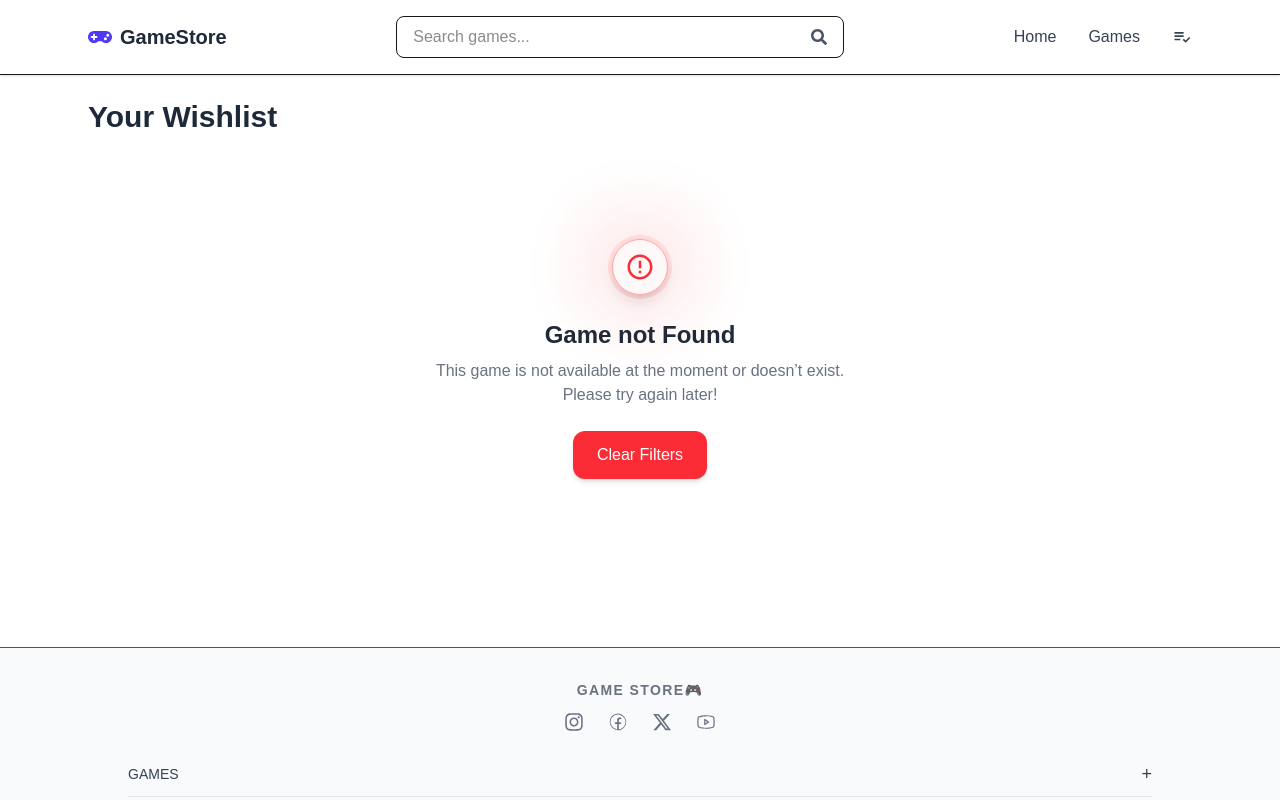
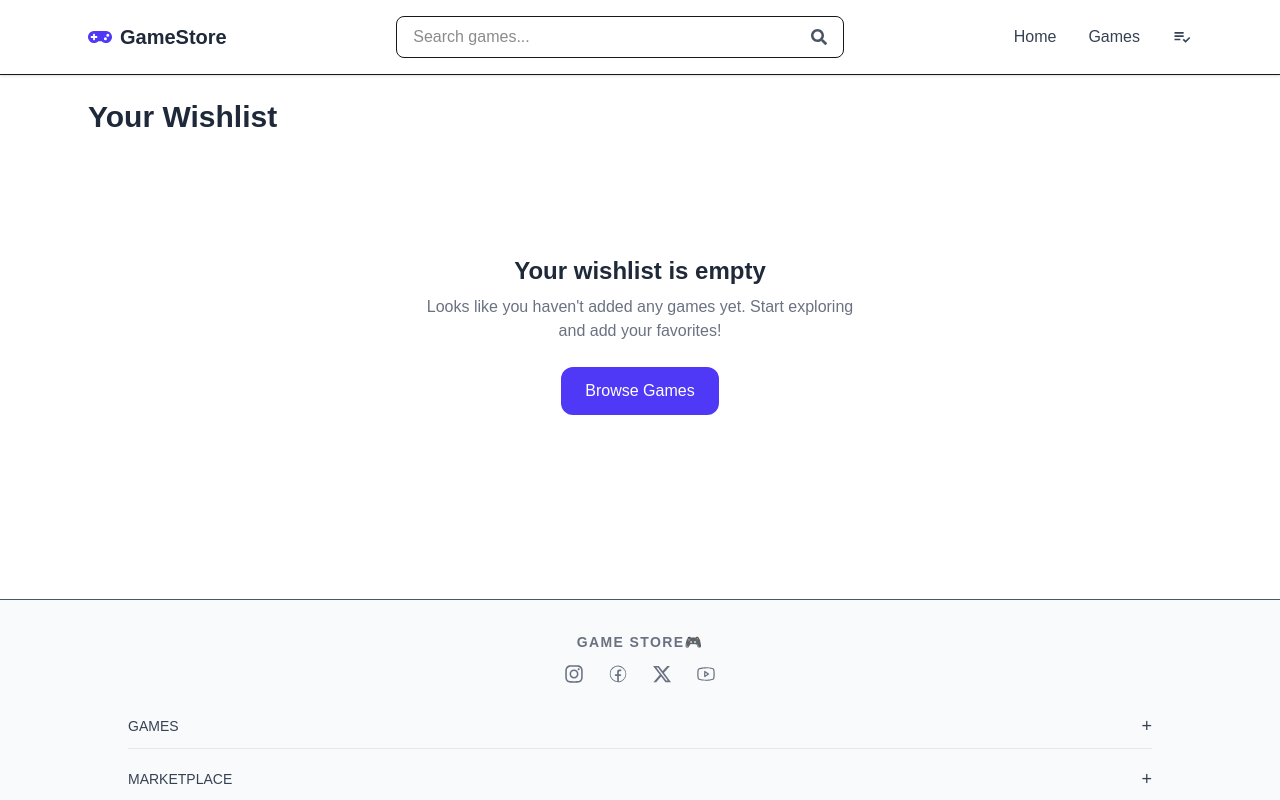
Before and after one commit to DaniloK-SS/Game-Store-Catalog, a Next.js app in the folder frontend/: page /wishlist in a window 1280 px wide. Shown: the top 800 px of the page. Built offline with nearby package versions, Linux system fonts and the light colour scheme.

Commit message:
updated wishlist state when is empty

```diff
--- a/frontend/app/wishlist/page.tsx
+++ b/frontend/app/wishlist/page.tsx
@@ -3,7 +3,7 @@
 import { useEffect, useState } from "react"
 import games from "@/app/data/games.json"
 import GameGrid from "@/components/GameGrid"
-import EmptyState from "@/components/EmptyState"
+import EmptyWishlist from "@/components/EmptyWishList"
 
 const getWishlist = () => {
   const stringList = localStorage.getItem("wishlist")
@@ -28,7 +28,7 @@ export default function WishlistPage() {
     setWishlist(newWishlist)
     localStorage.setItem("wishlist", newWishlist.join(","))
   }
-  // po id filter
+
   const wishlistGames = games.filter(game =>
     wishlist.includes(game.id)
   )
@@ -41,16 +41,11 @@ export default function WishlistPage() {
       </h1>
 
       {wishlistGames.length === 0 ? (
-        <EmptyState
-          onClear={() => {
-            setWishlist([])
-            localStorage.removeItem("wishlist")
-          }}
-        />
+        <EmptyWishlist />
       ) : (
         <GameGrid
           games={wishlistGames}
-          onAddToWishlist={() => {}} // ne treba ovdje
+          onAddToWishlist={() => {}}
           onRemoveFromWishlist={handleRemoveFromWishlist}
           isInWishlist={(gameId) => isInWishlist(wishlist, gameId)}
         />
--- /dev/null
+++ b/frontend/components/EmptyWishList.tsx
@@ -0,0 +1,28 @@
+"use client"
+
+
+export default function EmptyWishlist() {
+  return (
+    <div className="flex flex-col items-center justify-center text-center py-24">
+
+
+
+      <h2 className="text-2xl font-bold text-gray-800 mb-2">
+        Your wishlist is empty
+      </h2>
+
+      <p className="text-gray-500 max-w-md mb-6">
+        Looks like you haven't added any games yet.
+        Start exploring and add your favorites!
+      </p>
+
+      <a
+        href="/games"
+        className="bg-indigo-600 hover:bg-indigo-700 text-white px-6 py-3 rounded-xl transition"
+      >
+        Browse Games
+      </a>
+
+    </div>
+  )
+}
--- a/frontend/components/GameCard.tsx
+++ b/frontend/components/GameCard.tsx
@@ -47,7 +47,7 @@ export default function GameCard({ game, onAddToWishlist, isInWishlist, onRemove
          className={`mt-3 w-full flex items-center justify-center gap-2
             py-2 rounded-md transition
             ${inWishlist
-              ? "bg-red-600 text-white hover:bg-red-700"
+              ? "bg-gray-600 text-white hover:bg-gray-700"
               : "bg-indigo-600 text-white hover:bg-indigo-700"
             }`}
         >
```
